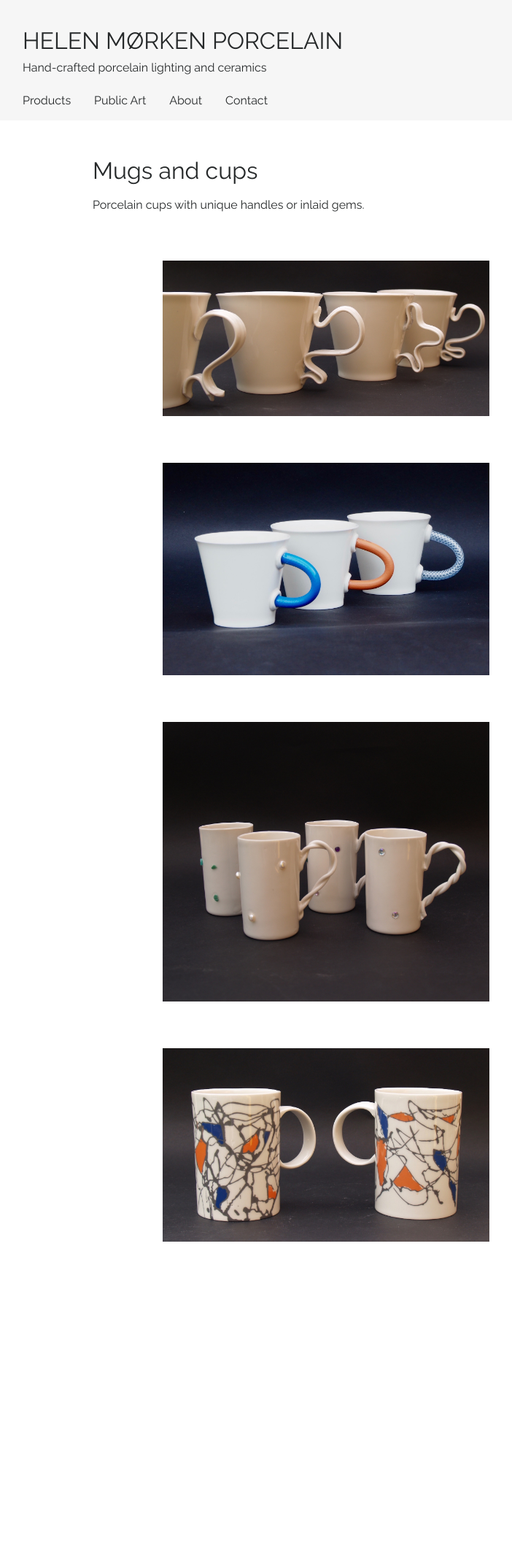
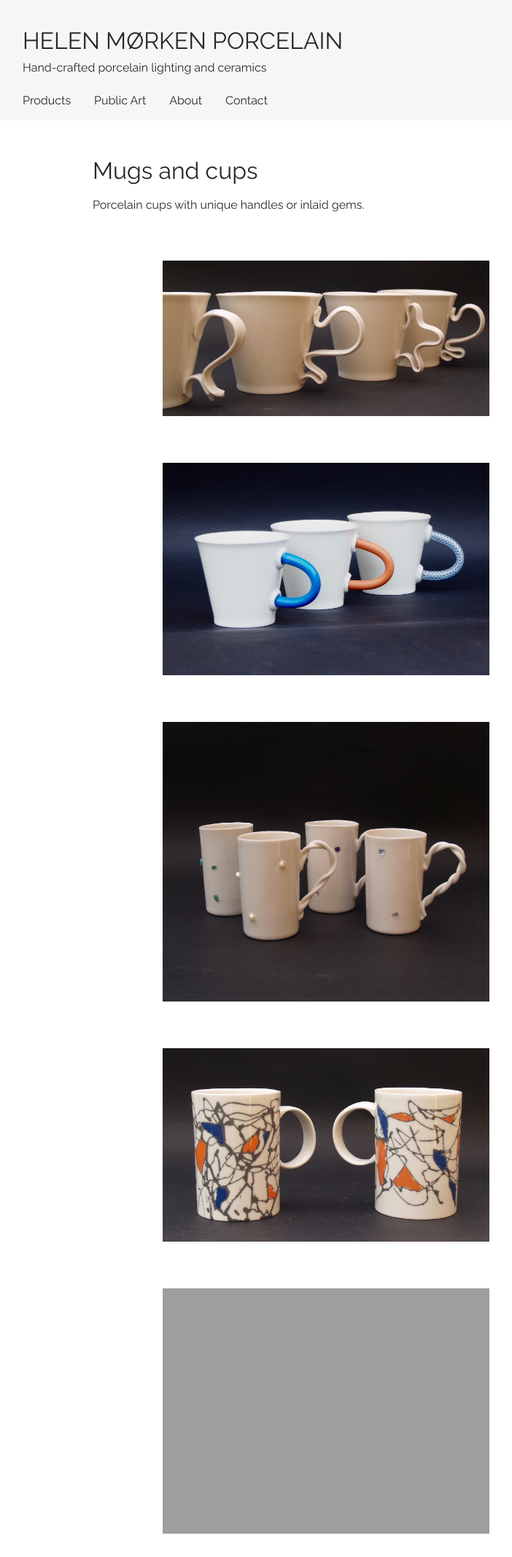
Before and after one commit to rebekkjm/helenmorkenno, a Jekyll site: the page built from _products/mugs.md, in a window 1280 px wide. Shown: the whole page at 73% size, without its empty margins (193-895 px from the left). Built offline with Jekyll 4.4.1, drawn with Linux system fonts in a browser that asks for light colours; before the commit the page ends 1733 px from its top, so only the background shows below that.

Commit message:
Update mugs.md

```diff
--- a/_products/mugs.md
+++ b/_products/mugs.md
@@ -14,3 +14,5 @@ Porcelain cups with unique handles or inlaid gems.
 ![Small bejeweled porcelain mugs with twirled handles]({{ site.github.url }}/img/Mugs2.jpg)
 
 ![Large porcelain mugs with abstract pattern in black, orange and blue]({{ site.github.url }}/img/Mugs3.jpg)
+
+![Porcelain beakers with abstract pattern in blue]({{ site.github.url }}/img/Mugs6.jpeg)
```
